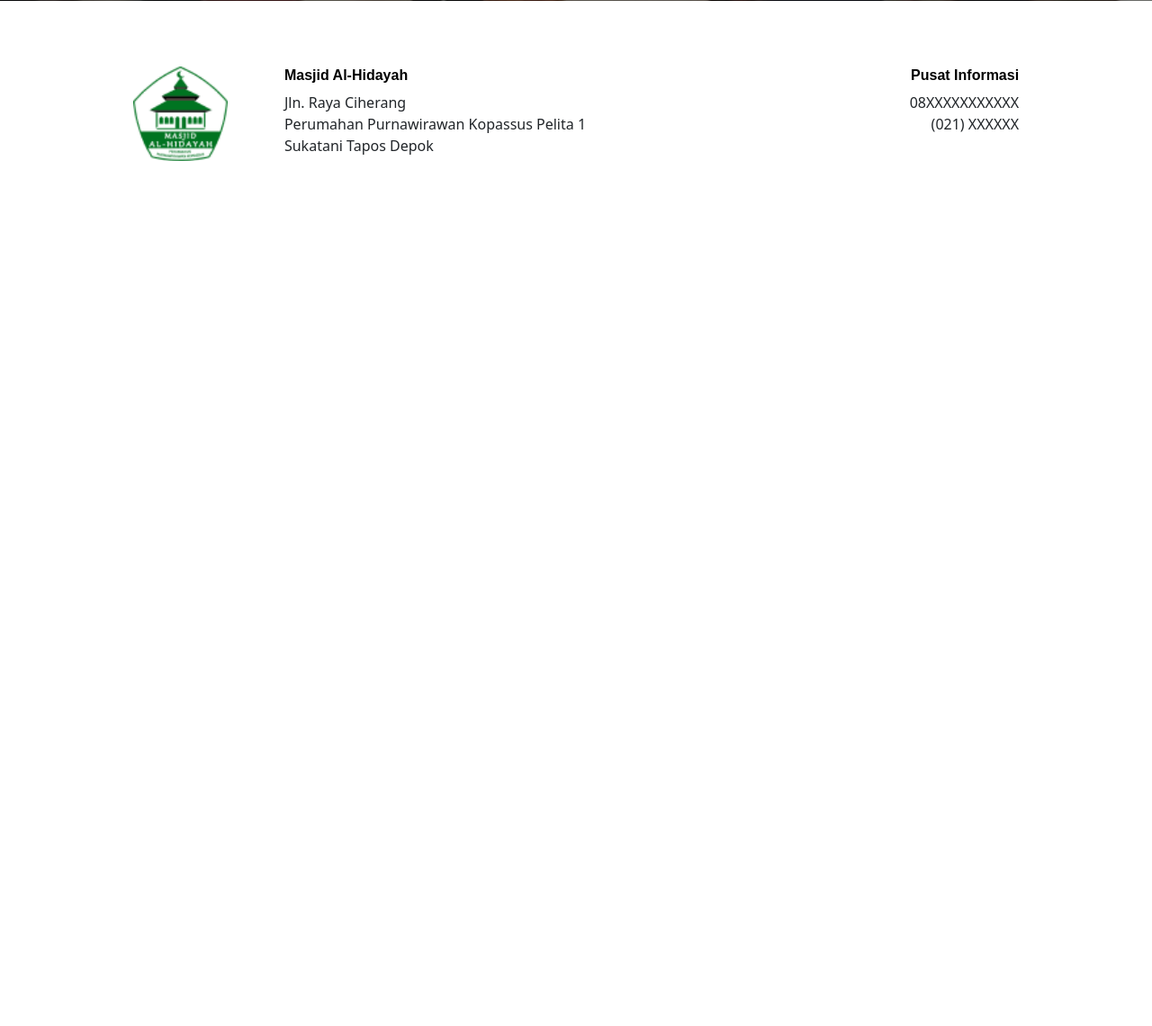
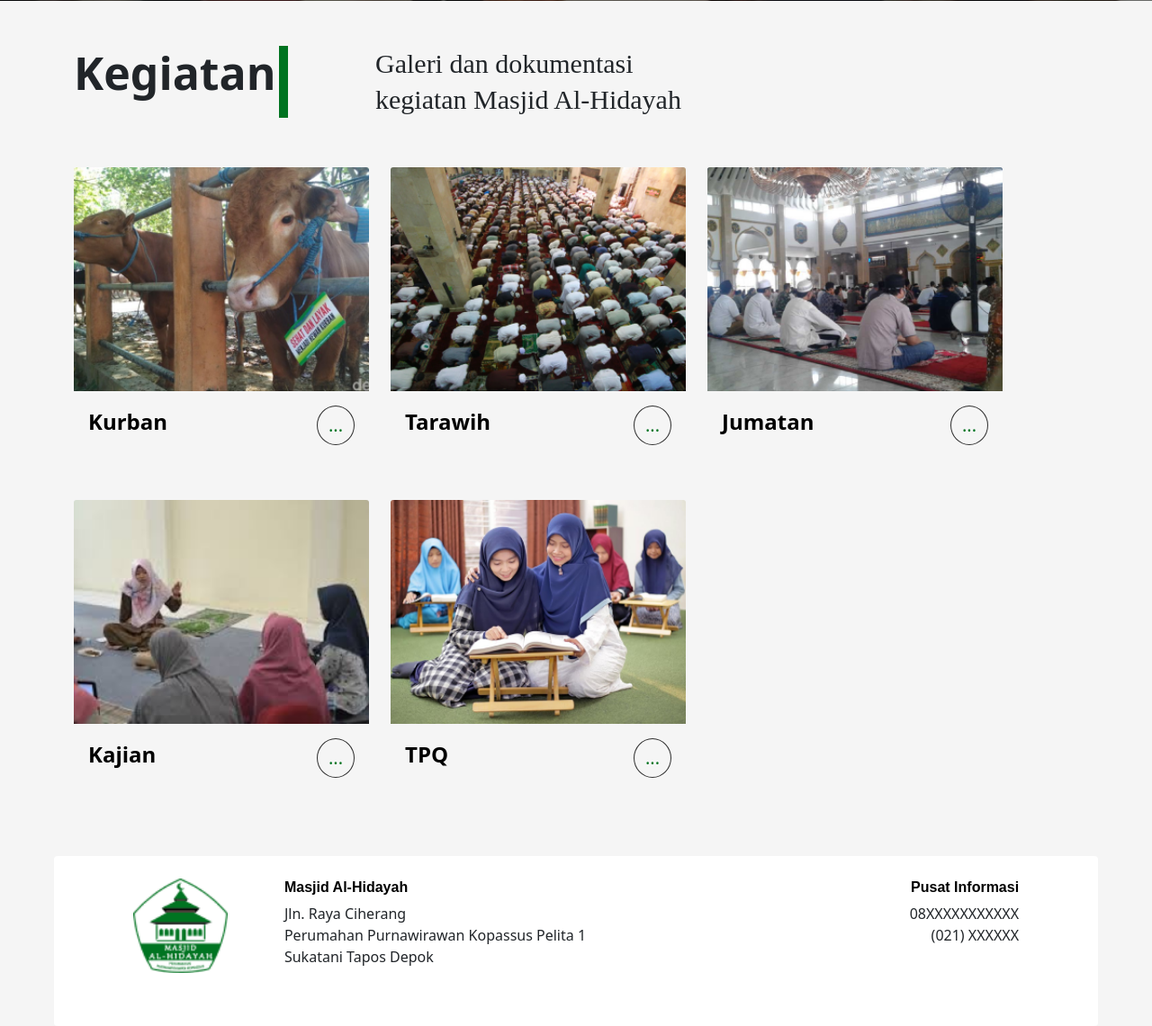
Before and after one commit to yasykurrafii/masjid-al-hidayah, a Django app: template templates/home.html in a window 1280 px wide. Shown: the part 2891-4032 px from the top of the page at 90% size. Before the commit the page ends 3070 px from the top, so only its background shows below. Run offline with Django 3.2, Linux system fonts and the light colour scheme; the template is opened without the code that fills it, so the values that code supplies are empty; some libraries are stand-ins or nearby versions.

Commit message:
Kasaran Slide 5 Home

```diff
--- a/templates/home.html
+++ b/templates/home.html
@@ -107,11 +107,8 @@
 
                     </div>
                 </div>
-                <br>
-
-
-                {% for data in jadwal%}
-                    <!-- Ini awal cards kedua yang 10 maret Adab Duduk dan Bermajelis-->
+                <br> {% for data in jadwal%}
+                <!-- Ini awal cards kedua yang 10 maret Adab Duduk dan Bermajelis-->
                 <div class="card shadow p-3">
                     <div class="row">
                         <div class="col" style="text-align: center; margin-left: -200px;">
@@ -122,8 +119,7 @@
                         <div class="col" style="margin-left: -550px;">
                             <h5 class="card-title" style="color: #007320;">{{data.title}}</h5>
                             {% if data.online%}
-                                <a class="btn btn-primary " style="background-color: #FCC740; color:black; border: none; font-size: 10px; ">KAJIAN ONLINE</a>
-                            {% endif %}
+                            <a class="btn btn-primary " style="background-color: #FCC740; color:black; border: none; font-size: 10px; ">KAJIAN ONLINE</a> {% endif %}
                             <h5 class="card-title">{{data.penceramah}}</h5>
                             <div class="row" style="color: #888888;">
                                 <i class="fas fa-clock"></i>
@@ -137,8 +133,7 @@
                     </div>
                 </div>
                 <!-- Ini akhir cards kedua yang 10 maret Adab Duduk dan Bermajelis-->
-                <br>
-                {% endfor %}
+                <br> {% endfor %}
                 <br>
 
                 <br>
@@ -223,4 +218,101 @@
     <!-- Slide 4 -->
 
 
-    {% endblock content %}
+    <!-- Slide 5-->
+    <div class="containter-fluid beranda3" style="padding-top: 50px; background-color: #f5f5f5;">
+        <div class="container">
+
+            <!-- Judul kegiatan -->
+            <div class="row">
+                <div class="col-md-2">
+                    <h1 style="font-size: 50px;">
+                        <strong>Kegiatan</strong>
+                    </h1>
+
+                </div>
+                <div class="col-md-1 pembatasSlide3 " style="margin-left: 50px; "></div>
+                <div class="col-md-8 ">
+                    <h2 style="font-family: Playfair Display;font-style: normal;font-weight: normal;font-size: 30px;line-height: 40px;"> Galeri dan dokumentasi <br>kegiatan Masjid Al-Hidayah</h2>
+                    <br>
+                </div>
+            </div>
+            <!-- Judul kegiatan -->
+
+
+            <!--row gambar kegiatan yang bisa di hover-->
+            <div class="row align-items-center">
+                <!--Kegiatan 1-->
+                <div class="card bg-transparent" style="width: 22rem; border: none;">
+                    <img src="../static/img/fotoSlide5Qurban.png" class="card-img-top" alt="...">
+                    <div class="card-body">
+                        <a class="card-title" style="text-decoration: none; color: black; font-size: 24px;">
+                            <strong>Kurban</strong></a>
+                        <a href="#" class="btn btn-secondary card-link float-end" style="border-radius: 50%; border-color: #303030; background-color: transparent; color: #007320; font-size: 20px;">... </a>
+                    </div>
+                </div>
+                <!--Kegiatan 1-->
+
+                <!--Kegiatan 2-->
+                <div class="card bg-transparent" style="width: 22rem; border: none;">
+                    <img src="../static/img/fotoSlide5Tarawih.png" class="card-img-top" alt="...">
+                    <div class="card-body">
+
+                        <a class="card-title" style="text-decoration: none; color: black; font-size: 24px;">
+                            <strong>Tarawih</strong></a>
+                        <a href="#" class="btn btn-secondary card-link float-end" style="border-radius: 50%; border-color: #303030; background-color: transparent; color: #007320; font-size: 20px;">... </a>
+
+
+
+                    </div>
+                </div>
+                <!--Kegiatan 2-->
+
+                <!--Kegiatan 3-->
+                <div class="card bg-transparent" style="width: 22rem; border: none;">
+                    <img src="../static/img/fotoSlide5Jumatan.png" class="card-img-top" alt="...">
+                    <div class="card-body">
+                        <a class="card-title" style="text-decoration: none; color: black; font-size: 24px;">
+                            <strong>Jumatan</strong></a>
+                        <a href="#" class="btn btn-secondary card-link float-end" style="border-radius: 50%; border-color: #303030; background-color: transparent; color: #007320; font-size: 20px;">... </a>
+
+                    </div>
+                </div>
+                <!--Kegiatan 3-->
+
+                <!--Kegiatan 4-->
+                <div class="card bg-transparent" style="width: 22rem; border: none;">
+                    <img src="../static/img/fotoSlide5Kajian.png" class="card-img-top" alt="...">
+                    <div class="card-body">
+
+                        <a class="card-title" style="text-decoration: none; color: black; font-size: 24px;">
+                            <strong>Kajian</strong></a>
+                        <a href="#" class="btn btn-secondary card-link float-end" style="border-radius: 50%; border-color: #303030; background-color: transparent; color: #007320; font-size: 20px;">... </a>
+
+
+                    </div>
+                </div>
+                <!--Kegiatan 4-->
+
+                <!--Kegiatan 5-->
+                <div class="card bg-transparent" style="width: 22rem; border: none;">
+                    <img src="../static/img/fotoSlide5TPQ.png" class="card-img-top" alt="...">
+                    <div class="card-body">
+
+                        <a class="card-title" style="text-decoration: none; color: black; font-size: 24px;">
+                            <strong>TPQ</strong></a>
+                        <a href="#" class="btn btn-secondary card-link float-end" style="border-radius: 50%; border-color: #303030; background-color: transparent; color: #007320; font-size: 20px;">... </a>
+
+
+                    </div>
+                </div>
+                <!--Kegiatan 5-->
+            </div>
+            <!--row gambar kegiatan yang bisa di hover-->
+
+
+        </div>
+
+
+        <!-- Slide 5-->
+
+        {% endblock content %}
```
Also changed, not shown: static/img/fotoSlide5Jumatan.png (added), static/img/fotoSlide5Kajian.png (added), static/img/fotoSlide5Qurban.png (added), static/img/fotoSlide5TPQ.png (added), static/img/fotoSlide5Tarawih.png (added).
